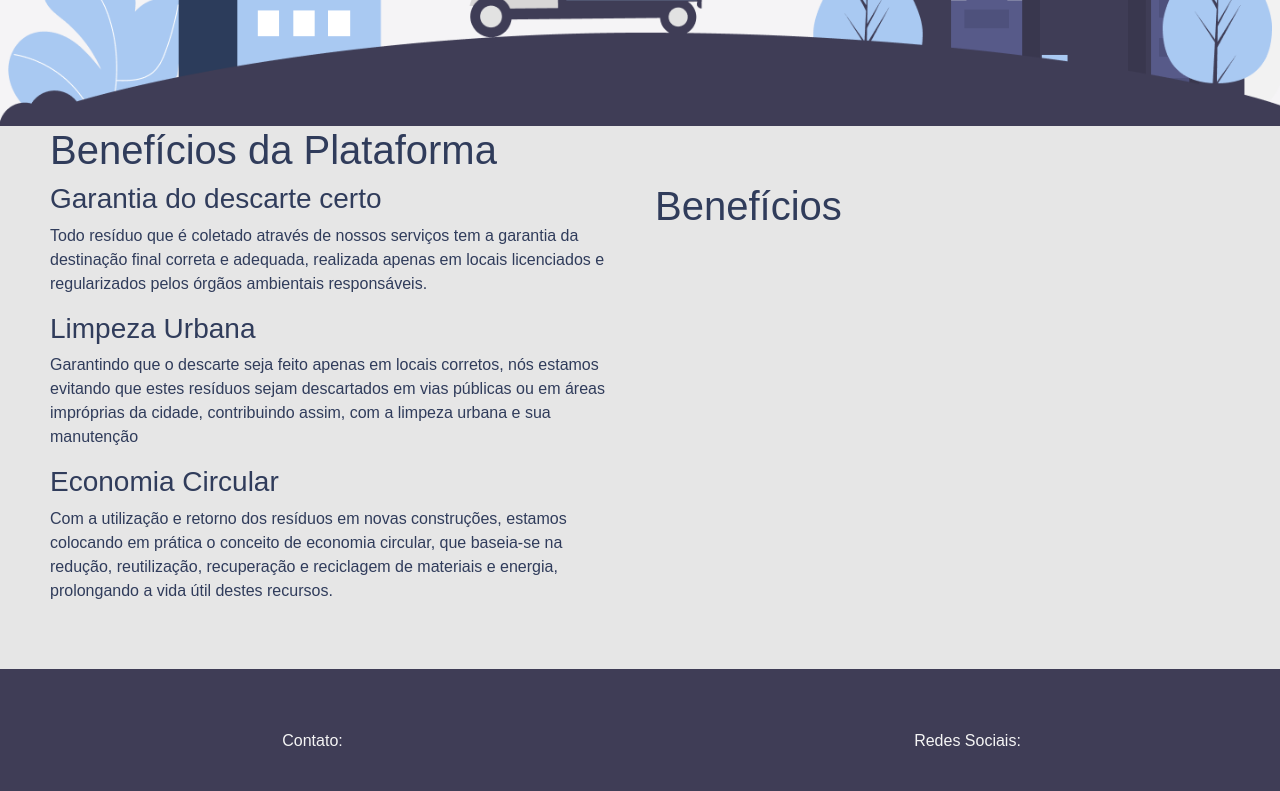
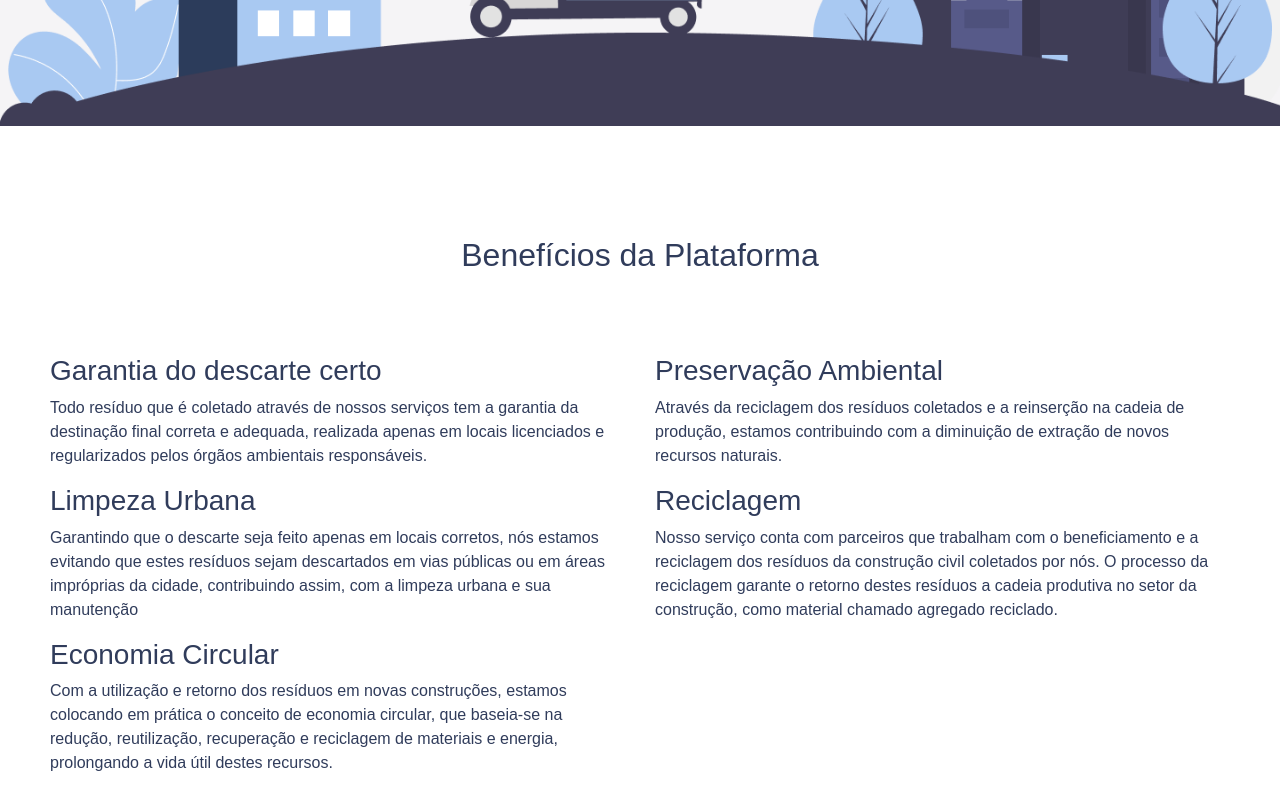
Before and after one commit to aceleradora-TW/descarte-certo, a React (Create React App) app in the folder frontend/: page / in a window 1280 px wide. Shown: the part 720-1511 px from the top of the page. Built offline with nearby package versions, Linux system fonts and the light colour scheme.

Commit message:
#23/@isadoramz @alinenecchi: ajustando componentes da paigna principal, adicionando coluna dos beneficios e ajustando css do componente beneficios

```diff
--- a/frontend/src/App.css
+++ b/frontend/src/App.css
@@ -4,13 +4,14 @@
 }
 .container-box {
   height: 100%;
-  background-color: #E6E6E6;
+  background-color: #ffffff;
   padding-right: 50px;
   padding-left: 50px;
   padding-bottom: 50px;
+  padding-top: 50px
 }
 .content-box {
   color: #303c5b;
   font-family: Arial;
-  background-color: #E6E6E6;
+  background-color: #ffffff;
 }
--- a/frontend/src/components/Benefits/index.css
+++ b/frontend/src/components/Benefits/index.css
@@ -0,0 +1,6 @@
+.title {
+    text-align: center;
+    margin-top: 60px;
+    margin-bottom: 80px;
+    font-size: 32px
+}
--- a/frontend/src/components/Benefits/index.js
+++ b/frontend/src/components/Benefits/index.js
@@ -1,10 +1,11 @@
 import React from 'react'
+import './index.css'
 
 function Benefits() {
     return(
         <div>
-            <div>
-                <h1>Benefícios da Plataforma</h1>
+            <div >
+                <h1 className="title">Benefícios da Plataforma</h1>
             </div>
             <div className="row">
                 <div className="col-6" >
@@ -22,7 +23,14 @@ function Benefits() {
                     </div>
                 </div>
                 <div className="col-6" >
-                    <h1>Benefícios</h1>
+                    <div>
+                        <h3>Preservação Ambiental</h3>
+                        <p>Através da reciclagem dos resíduos coletados e a reinserção na cadeia de produção, estamos contribuindo com a diminuição de extração de novos recursos naturais.</p>
+                    </div>
+                    <div>
+                        <h3>Reciclagem</h3>
+                        <p>Nosso serviço conta com parceiros que trabalham com o beneficiamento e a reciclagem dos resíduos da construção civil coletados por nós. O processo da reciclagem garante o retorno destes resíduos a cadeia produtiva no setor da construção, como material chamado agregado reciclado. </p>
+                    </div>
                 </div>
             </div>
         </div>
```
Also changed, not shown: 1 other file (tests, documents, lock files or other folders).
